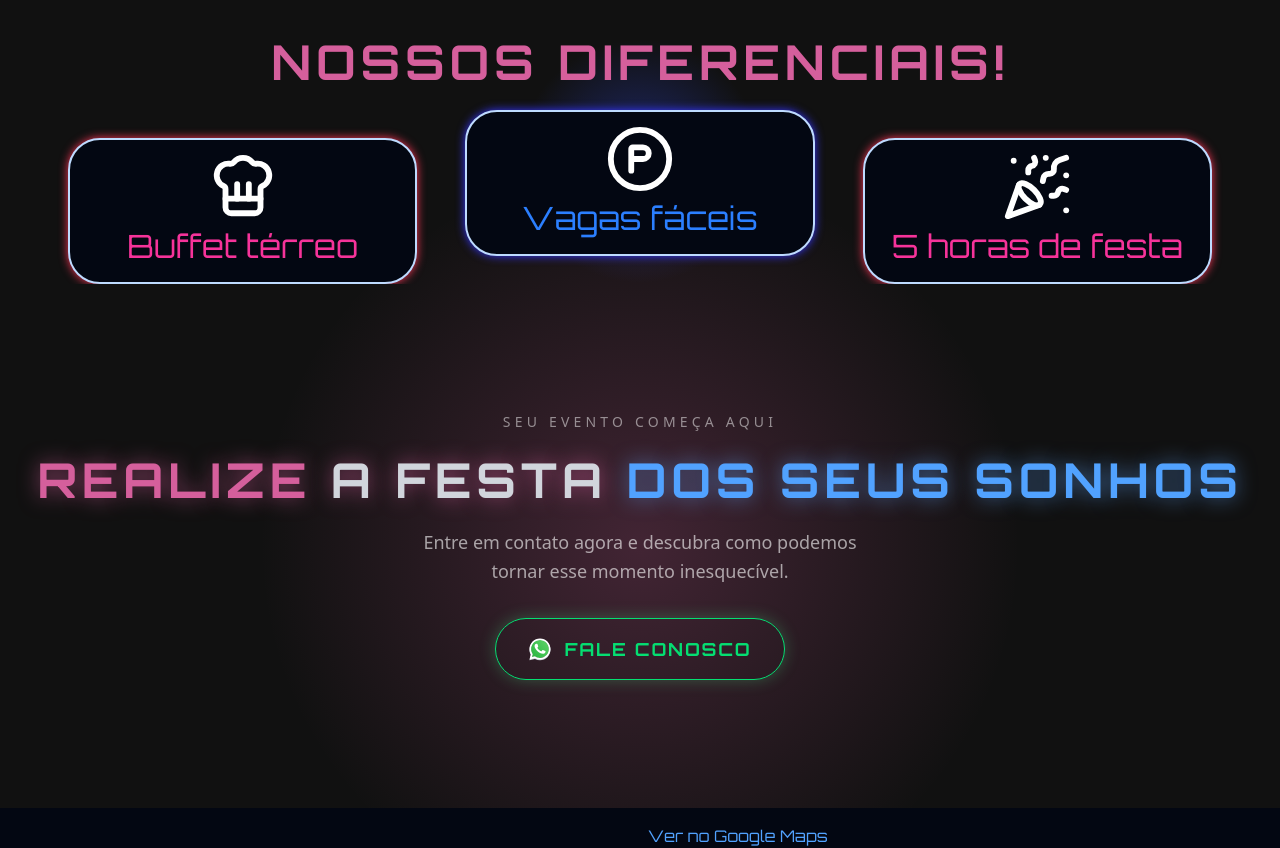
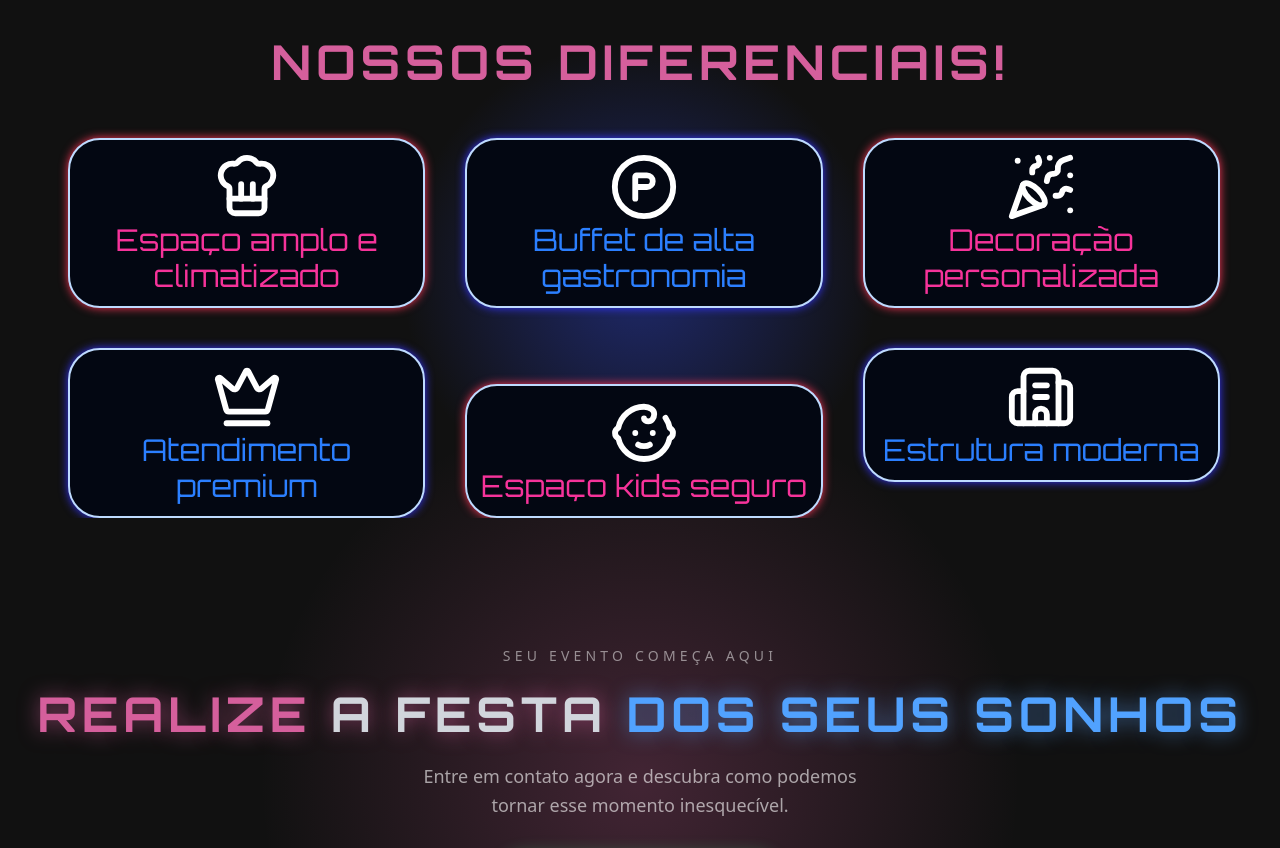
Before and after one commit to LuanMSouza/my-dream-party, a Next.js app: page / in a window 1280 px wide. Shown: the part 3499-4347 px from the top of the page. Built offline with nearby package versions, Linux system fonts and the light colour scheme.

Commit message:
chore - adicionando +3 diferenciais

```diff
--- a/blocos/diferenciais.tsx
+++ b/blocos/diferenciais.tsx
@@ -1,11 +1,14 @@
-import { PartyPopper, ParkingCircle, ChefHat, icons } from 'lucide-react'
+import { PartyPopper, ParkingCircle, ChefHat, Crown, Baby, Building2 } from 'lucide-react'
 
 export default function Diferenciais() {
 
     const diferenciais = [
-        { id: 1, dif: `Buffet térreo`, icon: <ChefHat size={70} color='white' /> },
-        { id: 2, dif: `Vagas fáceis`, icon: <ParkingCircle size={70} color='white' /> },
-        { id: 3, dif: `5 horas de festa`, icon: <PartyPopper size={70} color='white'/> },
+        { id: 1, dif: `Espaço amplo e climatizado`, icon: <ChefHat size={70} color='white' /> },
+        { id: 2, dif: `Buffet de alta gastronomia`, icon: <ParkingCircle size={70} color='white' /> },
+        { id: 3, dif: `Decoração personalizada`, icon: <PartyPopper size={70} color='white' /> },
+        { id: 4, dif: `Atendimento premium`, icon: <Crown size={70} color='white' /> },
+        { id: 5, dif: `Espaço kids seguro`, icon: <Baby size={70} color='white' /> },
+        { id: 6, dif: `Estrutura moderna`, icon: <Building2 size={70} color='white' /> },
     ]
 
     return (
@@ -19,19 +22,20 @@ export default function Diferenciais() {
                 Nossos diferenciais!</h2>
 
             {/* Container das bolhas */}
-            <div className="flex flex-col md:gap-10 sm:flex-row sm:gap-1 w-full gap-4 sm:w-[90%] sm:m-auto sm:pt-5">
-
-                {diferenciais.map((d) => {
-                    return (
-                        <div key={d.id} className={` w-[60%]  sm:w-full p-3 border-2 border-blue-200 flex flex-col items-center justify-center rounded-4xl  text-center bg-gray-950 mx-4 sm:mx-1 ${d.id !== 1 ? `-mt-7` : ``} ${d.id % 2 === 0 ? `self-start neon-azul` : `self-end neon-rosa`}`}>
-
-                            {d.icon}
-
-                            <h3 style={{ fontSize: 'clamp(1rem, 10vw, 2rem)' }} className={d.id % 2 === 0 ? "text-blue-500" : "text-pink-500"} >{d.dif}</h3>
-                        </div>
-                    )
-                })}
-
+            <div className="flex flex-col sm:grid sm:grid-cols-3 w-full gap-4 sm:gap-1 md:gap-10 sm:w-[90%] sm:m-auto sm:pt-5">
+                {diferenciais.map((d) => (
+                    <div
+                        key={d.id}
+                        className={`w-[60%] sm:w-60 sm:text-xl p-3 border-2 border-blue-200 flex flex-col items-center justify-center rounded-4xl text-center bg-gray-950 mx-4 sm:mx-1 text-2xl md:w-full lg:text-3xl ${d.id !== 1 ? `-mt-7 sm:mt-0` : ``} ${d.id % 2 === 0 ? `self-start neon-azul` : `self-end neon-rosa`}`}
+                    >
+                        {d.icon}
+                        <h3
+                            className={d.id % 2 === 0 ? "text-blue-500" : "text-pink-500"}
+                        >
+                            {d.dif}
+                        </h3>
+                    </div>
+                ))}
             </div>
 
         </section >
```
